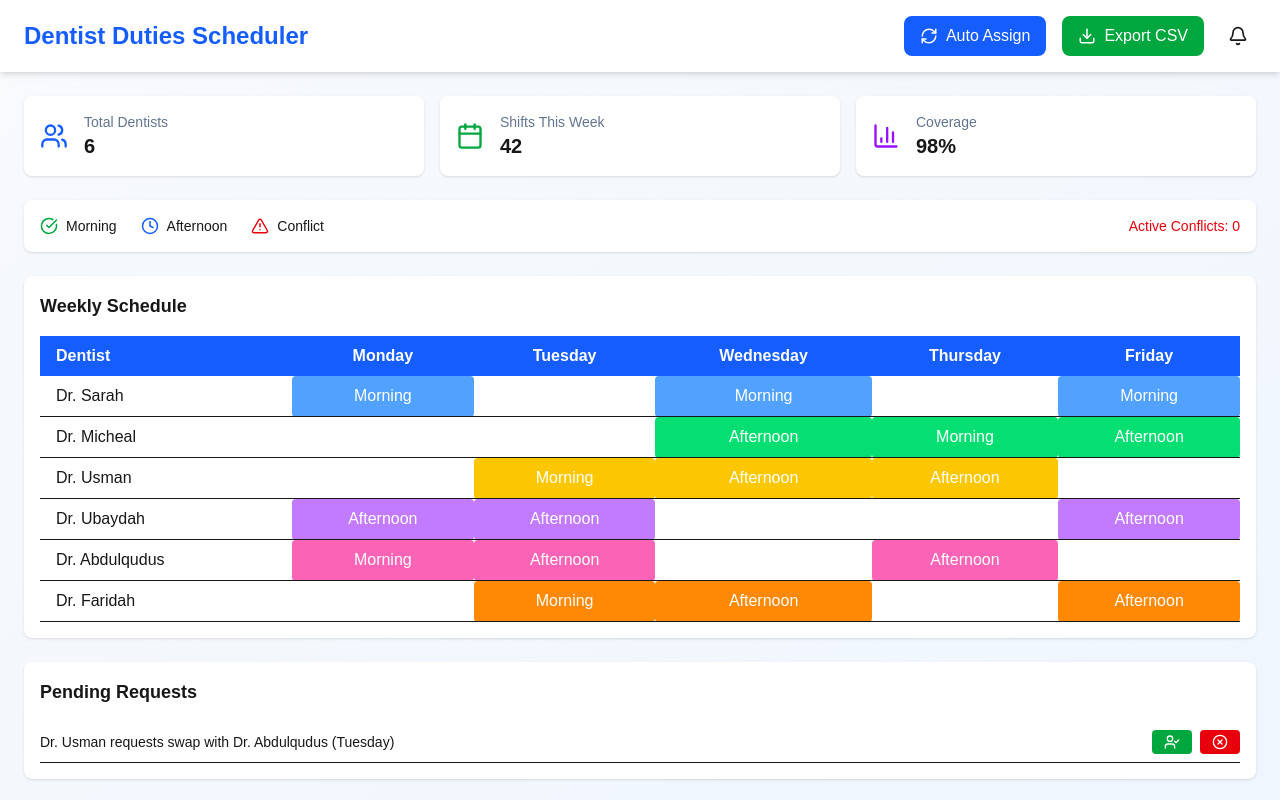
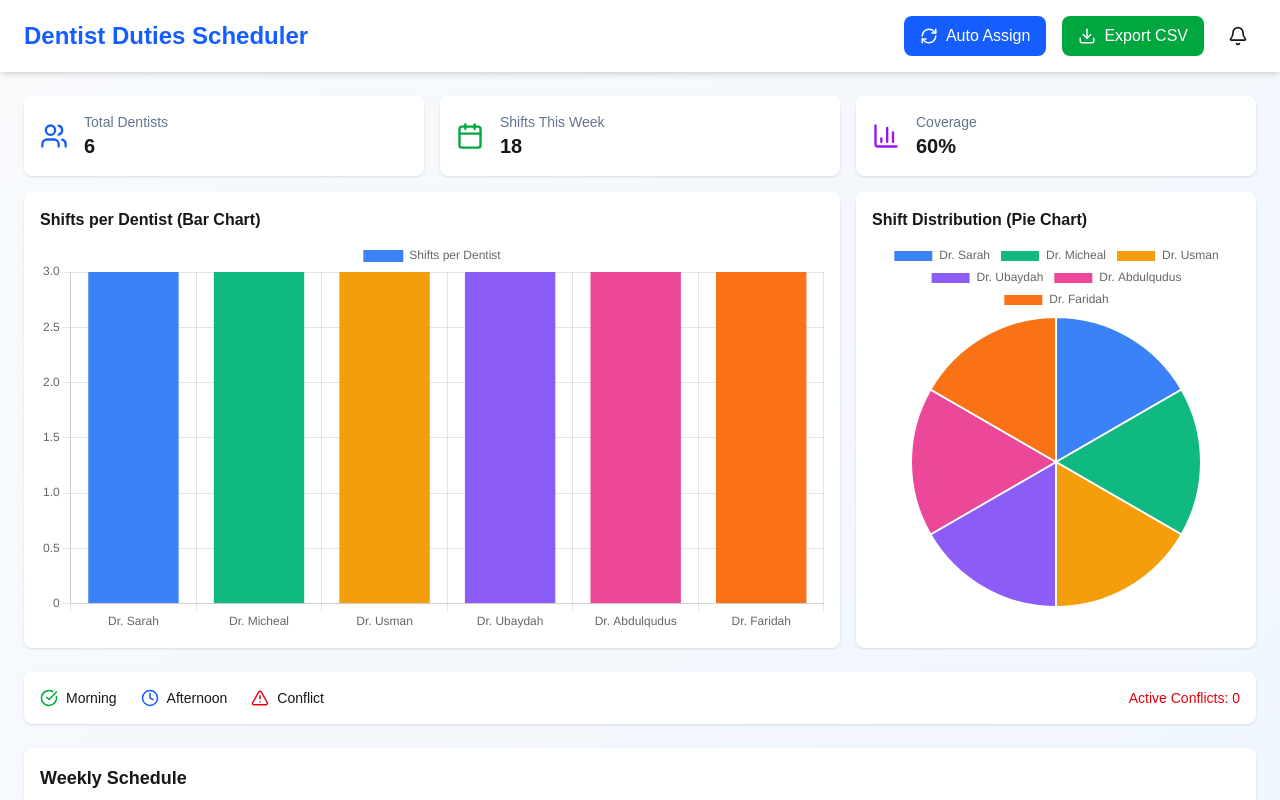
Before and after one commit to primyst/dentist-duty-scheduling-system, a Next.js app in the folder my-app/: page / in a window 1280 px wide. Shown: the top 800 px of the page. Built offline with nearby package versions, Linux system fonts and the light colour scheme.

Commit message:
Update StatsPanel.tsx

```diff
--- a/my-app/src/components/StatsPanel.tsx
+++ b/my-app/src/components/StatsPanel.tsx
@@ -2,30 +2,112 @@
 
 import React from "react";
 import { Users, Calendar, BarChart3 } from "lucide-react";
+import { Bar, Pie } from "react-chartjs-2";
+import {
+  Chart as ChartJS,
+  CategoryScale,
+  LinearScale,
+  BarElement,
+  ArcElement,
+  Tooltip,
+  Legend
+} from "chart.js";
+
+ChartJS.register(CategoryScale, LinearScale, BarElement, ArcElement, Tooltip, Legend);
+
+// Schedule data (match your ScheduleTable)
+const schedule: Record<string, Record<string, string>> = {
+  "Dr. Sarah": { Monday: "Morning", Tuesday: "-", Wednesday: "Morning", Thursday: "-", Friday: "Morning" },
+  "Dr. Micheal": { Monday: "-", Tuesday: "-", Wednesday: "Afternoon", Thursday: "Morning", Friday: "Afternoon" },
+  "Dr. Usman": { Monday: "-", Tuesday: "Morning", Wednesday: "Afternoon", Thursday: "Afternoon", Friday: "-" },
+  "Dr. Ubaydah": { Monday: "Afternoon", Tuesday: "Afternoon", Wednesday: "-", Thursday: "-", Friday: "Afternoon" },
+  "Dr. Abdulqudus": { Monday: "Morning", Tuesday: "Afternoon", Wednesday: "-", Thursday: "Afternoon", Friday: "-" },
+  "Dr. Faridah": { Monday: "-", Tuesday: "Morning", Wednesday: "Afternoon", Thursday: "-", Friday: "Afternoon" },
+};
+
+// Assign colors to dentists
+const dentistColors: Record<string, string> = {
+  "Dr. Sarah": "#3B82F6",
+  "Dr. Micheal": "#10B981",
+  "Dr. Usman": "#F59E0B",
+  "Dr. Ubaydah": "#8B5CF6",
+  "Dr. Abdulqudus": "#EC4899",
+  "Dr. Faridah": "#F97316",
+};
 
 const StatsPanel = () => {
+  const dentists = Object.keys(schedule);
+
+  // Calculate shifts per dentist dynamically
+  const shiftsPerDentist: Record<string, number> = {};
+  dentists.forEach((dentist) => {
+    const shifts = Object.values(schedule[dentist]).filter((s) => s !== "-").length;
+    shiftsPerDentist[dentist] = shifts;
+  });
+
+  const totalShifts = Object.values(shiftsPerDentist).reduce((a, b) => a + b, 0);
+
+  // Bar chart
+  const barData = {
+    labels: dentists,
+    datasets: [
+      {
+        label: "Shifts per Dentist",
+        data: dentists.map((d) => shiftsPerDentist[d]),
+        backgroundColor: dentists.map((d) => dentistColors[d]),
+      },
+    ],
+  };
+
+  // Pie chart
+  const pieData = {
+    labels: dentists,
+    datasets: [
+      {
+        data: dentists.map((d) => shiftsPerDentist[d]),
+        backgroundColor: dentists.map((d) => dentistColors[d]),
+      },
+    ],
+  };
+
   return (
     <div className="grid grid-cols-1 md:grid-cols-3 gap-4">
+      {/* Quick Stats */}
       <div className="bg-white shadow rounded-lg p-4 flex items-center gap-4">
         <Users className="text-blue-600" size={28} />
         <div>
           <p className="text-sm text-slate-500">Total Dentists</p>
-          <h3 className="text-xl font-bold">6</h3>
+          <h3 className="text-xl font-bold">{dentists.length}</h3>
         </div>
       </div>
+
       <div className="bg-white shadow rounded-lg p-4 flex items-center gap-4">
         <Calendar className="text-green-600" size={28} />
         <div>
           <p className="text-sm text-slate-500">Shifts This Week</p>
-          <h3 className="text-xl font-bold">42</h3>
+          <h3 className="text-xl font-bold">{totalShifts}</h3>
         </div>
       </div>
+
       <div className="bg-white shadow rounded-lg p-4 flex items-center gap-4">
         <BarChart3 className="text-purple-600" size={28} />
         <div>
           <p className="text-sm text-slate-500">Coverage</p>
-          <h3 className="text-xl font-bold">98%</h3>
+          <h3 className="text-xl font-bold">
+            {Math.round((totalShifts / (dentists.length * 5)) * 100)}%
+          </h3>
         </div>
+      </div>
+
+      {/* Charts */}
+      <div className="md:col-span-2 bg-white rounded-lg shadow p-4">
+        <h4 className="font-semibold mb-2">Shifts per Dentist (Bar Chart)</h4>
+        <Bar data={barData} />
+      </div>
+
+      <div className="bg-white rounded-lg shadow p-4">
+        <h4 className="font-semibold mb-2">Shift Distribution (Pie Chart)</h4>
+        <Pie data={pieData} />
       </div>
     </div>
   );
```
